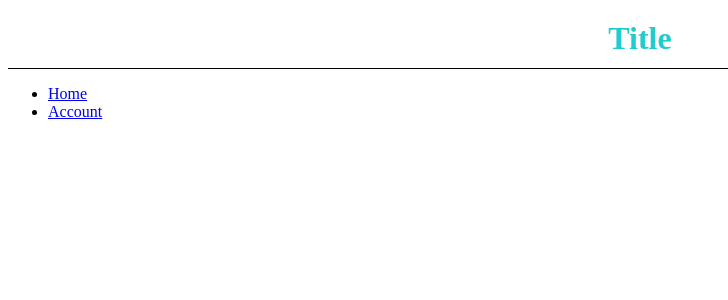
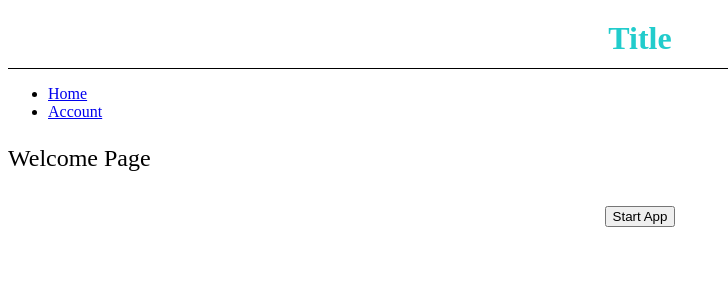
Before and after one commit to mko02/CampusDiscovery, a React (Create React App) app in the folder src/main/ui/: page /#/welcome in a window 1280 px wide. Before the commit this address had no page. Shown: the top 300 px of the page, without its empty margins (0-728 px from the left). Built offline with nearby package versions, Linux system fonts and the light colour scheme.

Commit message:
Max3 (#7)
* Change import statement and add welcome page

* add username and pass input box

Co-authored-by: Max <maxwangko1@gmail.com>
Co-authored-by: Ethan Phan <ethanphan@gatech.edu>

```diff
--- a/src/main/ui/src/app.jsx
+++ b/src/main/ui/src/app.jsx
@@ -1,6 +1,6 @@
 import React, { Component } from "react";
 
-import { Account, Header, Home } from "./components/exportPages";
+import { Account, Header, Home, Welcome } from "./components/exportPages";
 
 import { HashRouter, NavLink, Route, Routes } from "react-router-dom";
 import * as Styled from "./app.styled";
@@ -24,6 +24,7 @@ function App() {
           <Routes>
             <Route path="/" element={<Home />} />
             <Route path="/account" element={<Account />} />
+            <Route path="/welcome" element={<Welcome />} />
           </Routes>
         </div>
       </main>
--- a/src/main/ui/src/components/Account/Account.jsx
+++ b/src/main/ui/src/components/Account/Account.jsx
@@ -6,6 +6,19 @@ export function Account(){
             <div>
                 <h1>This is the account page!!</h1>
                 <p>Log in or register here</p>
+                <form>
+                    <label>
+                        Username:
+                        <input type="text" name="name" />
+                    </label>
+                    <p></p>
+                    <label>
+                        Password:
+                        <input type="text" name="name" />
+                    </label>
+                    <p></p>
+                    <input type="submit" value="Submit" />
+                </form>
             </div>
         )
 
--- /dev/null
+++ b/src/main/ui/src/components/WelcomePage/Welcome.jsx
@@ -0,0 +1,17 @@
+import React from 'react'
+import { Home } from "../exportPages";
+import { HashRouter, NavLink, Route, Routes } from "react-router-dom";
+import './welcome.css'
+
+export function Welcome() {
+  return (
+    <div>
+        <p className='title_style'>Welcome Page</p>
+        <a href="/#/account">
+            <div className='button_style'>
+                <button>Start App</button>
+            </div>
+        </a>
+    </div>
+  )
+}
--- /dev/null
+++ b/src/main/ui/src/components/WelcomePage/welcome.css
@@ -0,0 +1,10 @@
+.button_style {
+    margin: auto;
+    width: 50%;
+    padding: 10px;
+    text-align: center;
+}
+
+.title_style {
+    font-size: x-large;
+}
--- a/src/main/ui/src/components/exportPages.js
+++ b/src/main/ui/src/components/exportPages.js
@@ -1,3 +1,4 @@
 export { Account } from "./Account/Account";
 export { Header } from "./Header/Header";
 export { Home } from "./Home/Home";
+export { Welcome } from "./WelcomePage/Welcome"
```
Also changed, not shown: src/main/ui/setupProxy 2.js (added, +11 -0 lines).
